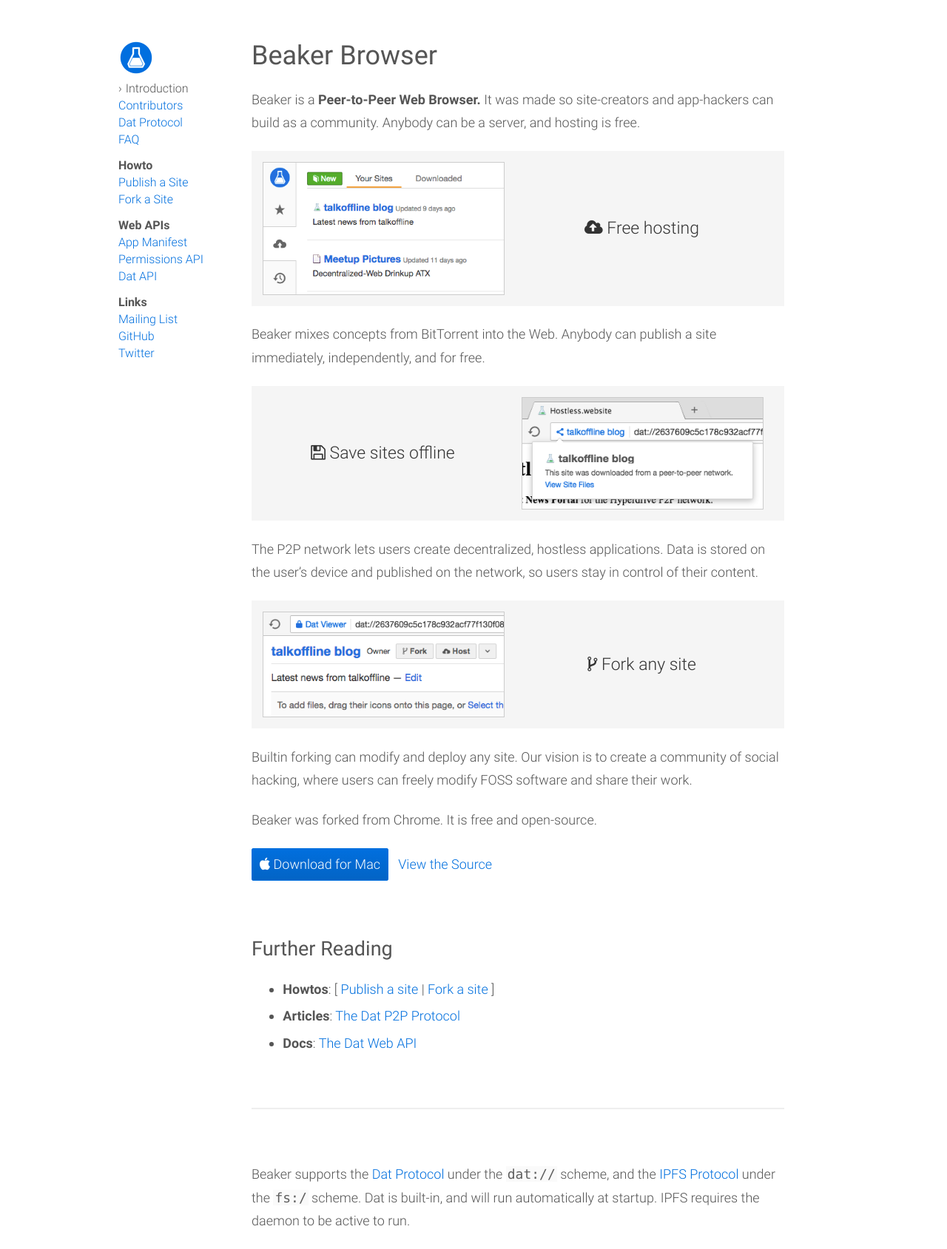
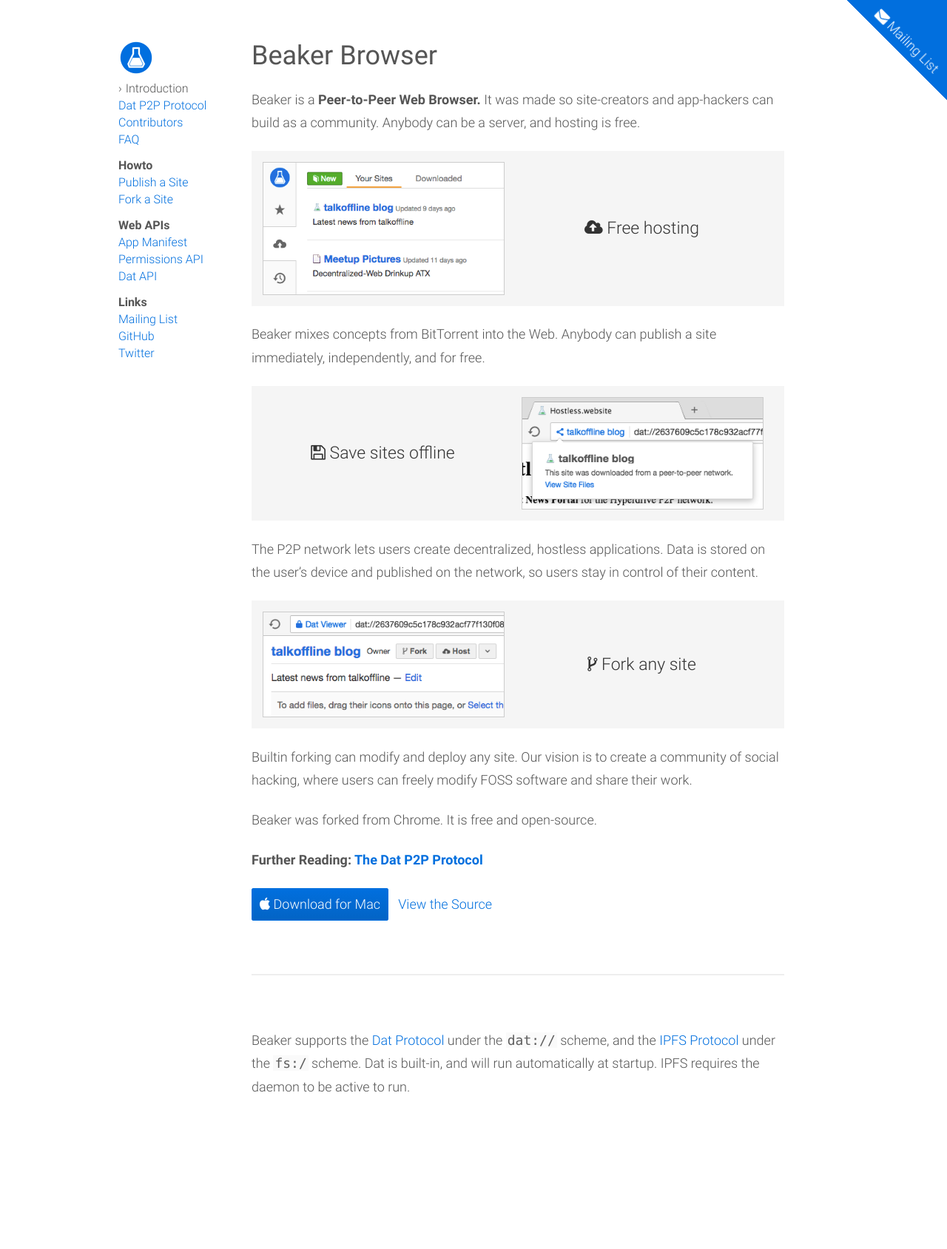
Before and after one commit to beakerbrowser/beakerbrowser.com, a Jekyll site: the page built from _docs/index.md, in a window 1280 px wide. Shown: the whole page at 74% size. Built offline with Jekyll 4.4.1, drawn with Linux system fonts in a browser that asks for light colours; after the commit the page ends 1508 px from its top, so only the background shows below that.

Commit message:
add the mailing list link

```diff
--- a/_docs/dat/intro.md
+++ b/_docs/dat/intro.md
@@ -1,6 +1,6 @@
 ---
-title:    Dat Protocol
-order:    3
+title:    Dat P2P Protocol
+order:    2
 ---
 
 The Dat Protocol browses versioned, static sites.
--- a/_docs/index.md
+++ b/_docs/index.md
@@ -35,15 +35,10 @@
 Beaker was forked from Chrome.
 It is free and open-source.
 
+**Further Reading: [The Dat P2P Protocol](/docs/dat/intro.html)**
+
 <a class="btn btn-primary" href="https://download.beakerbrowser.net/download/latest/osx"><i class="fa fa-apple" aria-hidden="true"></i> Download for Mac</a>
 &nbsp; <a href="https://github.com/beakerbrowser/beaker">View the Source</a>
-
-<br>
-### Further Reading
-
- - **Howtos**: [ [Publish a site](/docs/howto/publish-a-site.html) \| [Fork a site](/docs/howto/fork-a-site.html) ]
- - **Articles**: [The Dat P2P Protocol](/docs/dat/intro.html)
- - **Docs**: [The Dat Web API](/docs/apis/dat.html)
 
 <hr>
 
--- a/_layouts/default.html
+++ b/_layouts/default.html
@@ -23,6 +23,8 @@
     </head>
     <body class="layout-{{ page.layout }}">
 
+        <a id="mailing-list-link" href="https://groups.google.com/forum/#!forum/beaker-browser"><span class="fa fa-envelope"></span> Mailing List</a>
+
         {{ content }}
 
     </body>
--- a/css/main.scss
+++ b/css/main.scss
@@ -278,6 +278,18 @@
       flex-direction: column-reverse;
     }
   }
+}
+
+#mailing-list-link {
+  position: fixed;
+  right: -70px;
+  top: -20px;
+  transform: rotate(45deg);
+  background: #016fde;
+  color: #fff;
+  padding: 75px 0 8px;
+  text-align: center;
+  width: 200px;
 }
 
 /*****************************************************************************/
```
Also changed, not shown: _docs/howto/publish-a-site.md (+0 -1 lines), _docs/team.md (+1 -1 lines).
